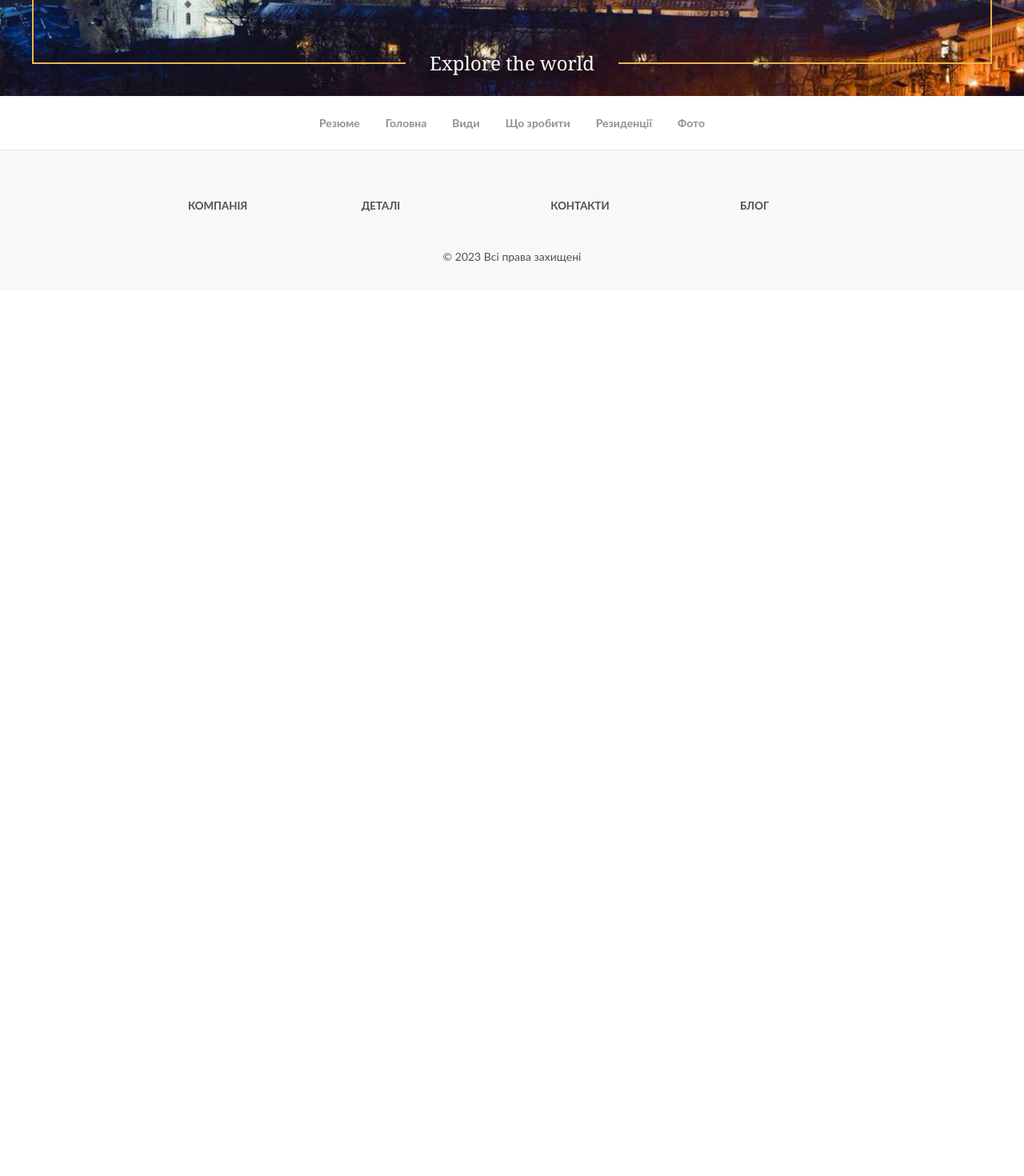
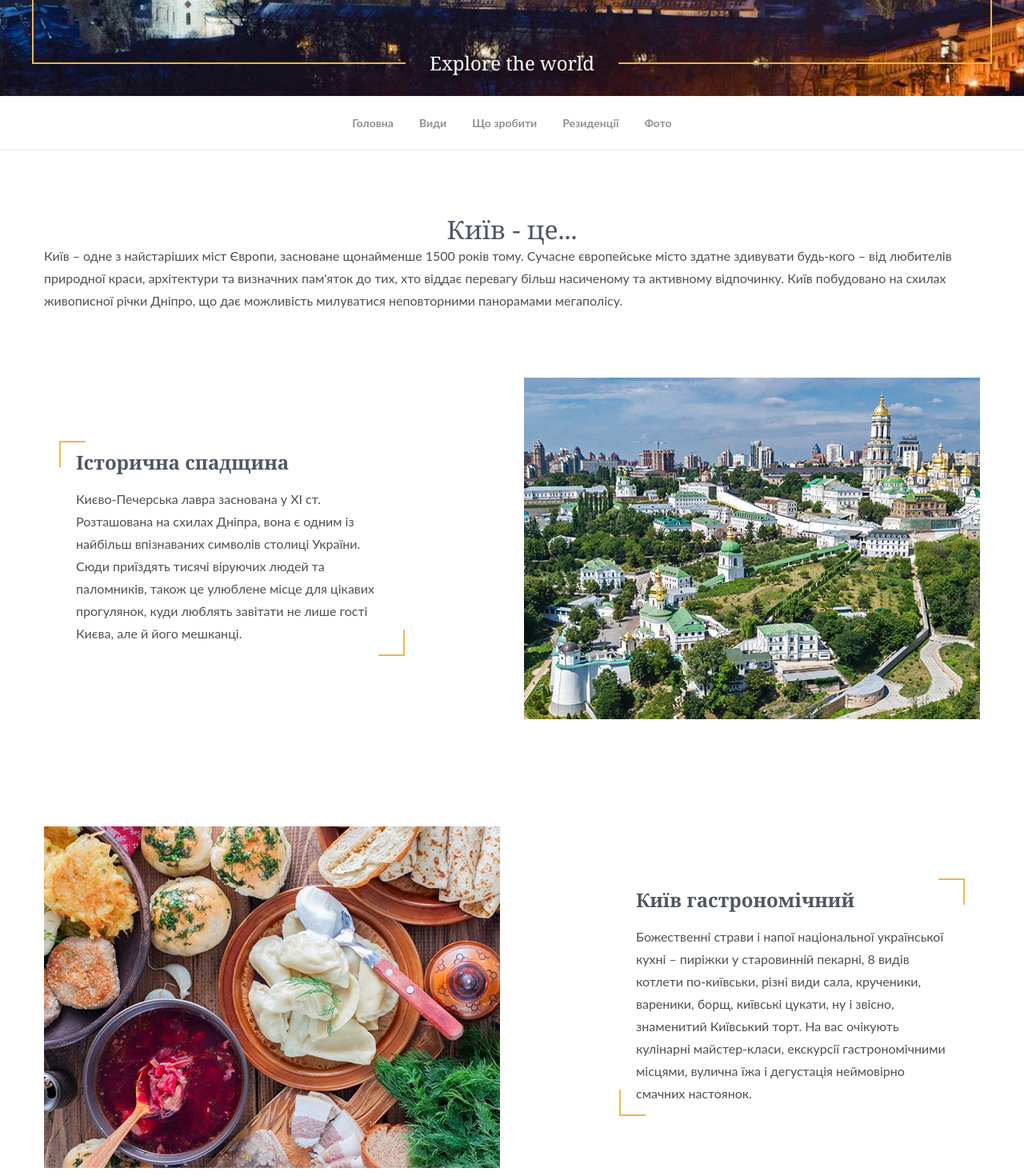
Before and after one commit to Serhii-Shmyhelskyi/react-kyiv, a React app: page / in a window 1280 px wide. Shown: the part 680-2150 px from the top of the page at 80% size. Before the commit the page ends 1043 px from the top, so only its background shows below. Built offline with nearby package versions, Linux system fonts and the light colour scheme; grey boxes are pictures that could not be loaded.

Commit message:
added component Kyiv

```diff
--- a/src/components/Footer/footer.module.scss
+++ b/src/components/Footer/footer.module.scss
@@ -40,6 +40,7 @@
 
 .footer__item {
   width: 140px;
+  padding-left: 40px;
   h5 {
     cursor: pointer;
   }
@@ -47,7 +48,7 @@
 
 .footer__itemBlog {
   width: 300px;
-
+  padding-left: 25px;
   h5 {
     cursor: pointer;
   }
--- /dev/null
+++ b/src/components/Kyiv/index.jsx
@@ -0,0 +1,56 @@
+import React from "react";
+import styles from "./kyiv.module.scss";
+
+import kuivPhoto1 from "../../assets/img/kyiv1.jpg";
+import kuivPhoto2 from "../../assets/img/kyiv2.jpg";
+
+const Kyiv = () => {
+  return (
+    <section className={styles.kyiv}>
+      <div className={styles.container}>
+        <div className={styles.containerContent}>
+          <h2 className={(styles.kyiv__title, styles.title)}>Київ - це...</h2>
+          <p className={styles.kyiv__text}>
+            Київ – одне з найстаріших міст Європи, засноване щонайменше 1500
+            років тому. Сучасне європейське місто здатне здивувати будь-кого –
+            від любителів природної краси, архітектури та визначних пам'яток до
+            тих, хто віддає перевагу більш насиченому та активному відпочинку.
+            Київ побудовано на схилах живописної річки Дніпро, що дає можливість
+            милуватися неповторними панорамами мегаполісу.
+          </p>
+          <div
+            className={styles.kyiv__item}
+            style={{ backgroundImage: `url(${kuivPhoto1})` }}>
+            <div className={styles.kyiv__box}>
+              <h3 className={styles.kyiv__boxTitle}>Історична спадщина</h3>
+              <p className={styles.kyiv__boxText}>
+                Києво-Печерська лавра заснована у XI ст. Розташована на схилах
+                Дніпра, вона є одним із найбільш впізнаваних символів столиці
+                України. Сюди приїздять тисячі віруючих людей та паломників,
+                також це улюблене місце для цікавих прогулянок, куди люблять
+                завітати не лише гості Києва, але й його мешканці.
+              </p>
+            </div>
+          </div>
+          <div
+            className={styles.kyiv__item}
+            style={{ backgroundImage: `url(${kuivPhoto2})` }}>
+            <div className={styles.kyiv__box}>
+              <h3 className={styles.kyiv__boxTitle}>Київ гастрономічний</h3>
+              <p className={styles.kyiv__boxText}>
+                Божественні страви і напої національної української кухні –
+                пиріжки у старовинній пекарні, 8 видів котлети по-київськи,
+                різні види сала, крученики, вареники, борщ, київські цукати, ну
+                і звісно, знаменитий Київський торт. На вас очікують кулінарні
+                майстер-класи, екскурсії гастрономічними місцями, вулична їжа і
+                дегустація неймовірно смачних настоянок.
+              </p>
+            </div>
+          </div>
+        </div>
+      </div>
+    </section>
+  );
+};
+
+export default Kyiv;
--- /dev/null
+++ b/src/components/Kyiv/kyiv.module.scss
@@ -0,0 +1,75 @@
+@import "../../App.scss";
+
+.kyiv {
+  padding: 80px 0 0;
+}
+
+.kyiv__title {
+  margin-bottom: 13px;
+}
+
+.kyiv__text {
+  margin-bottom: 72px;
+}
+
+.kyiv__item {
+  margin-bottom: 100px;
+  background-position: right;
+  background-repeat: no-repeat;
+  padding: 70px 0;
+  &:nth-child(even) {
+    background-position: left;
+    .kyiv__box {
+      margin-left: auto;
+      &::after {
+        border-left: none;
+        border-right: 2px solid #ecb84c;
+        border-top: 2px solid #ecb84c;
+        top: 19px;
+        right: 19px;
+        left: auto;
+      }
+      &::before {
+        border-right: none;
+        border-left: 2px solid #ecb84c;
+        border-bottom: 2px solid #ecb84c;
+        left: 19px;
+        bottom: 19px;
+      }
+    }
+  }
+}
+
+.kyiv__box {
+  max-width: 470px;
+  padding: 33px 40px 33px;
+  background-color: #fff;
+  position: relative;
+  &::after,
+  &::before {
+    content: "";
+    position: absolute;
+    width: 33px;
+    height: 33px;
+  }
+  &::after {
+    border-left: 2px solid #ecb84c;
+    border-top: 2px solid #ecb84c;
+    top: 19px;
+    left: 19px;
+  }
+  &::before {
+    border-right: 2px solid #ecb84c;
+    border-bottom: 2px solid #ecb84c;
+    right: 19px;
+    bottom: 19px;
+  }
+}
+
+.kyiv__boxTitle {
+  font-family: Georgia;
+  font-size: 24px;
+  line-height: 25px;
+  color: #4e5665;
+  margin-bottom: 20px;
+}
--- a/src/pages/Home.jsx
+++ b/src/pages/Home.jsx
@@ -1,11 +1,13 @@
 import React from "react";
 
 import Menu from "../components/Menu";
+import Kyiv from "../components/Kyiv";
 
 const Home = () => {
   return (
     <div>
       <Menu />
+      <Kyiv />
     </div>
   );
 };
--- a/src/redux/slices/menuSlice.jsx
+++ b/src/redux/slices/menuSlice.jsx
@@ -1,7 +1,7 @@
 import { createSlice } from "@reduxjs/toolkit";
 
 const initialState = {
-  itemMenus: ["Резюме", "Головна", "Види", "Що зробити", "Резиденції", "Фото"],
+  itemMenus: ["Головна", "Види", "Що зробити", "Резиденції", "Фото"],
 };
 
 const menuSlice = createSlice({
```
Also changed, not shown: src/assets/img/kyiv1.jpg (renamed from src/assets/img/kyiv-1.jpg), src/assets/img/kyiv2.jpg (renamed from src/assets/img/kyiv-2.jpg).
